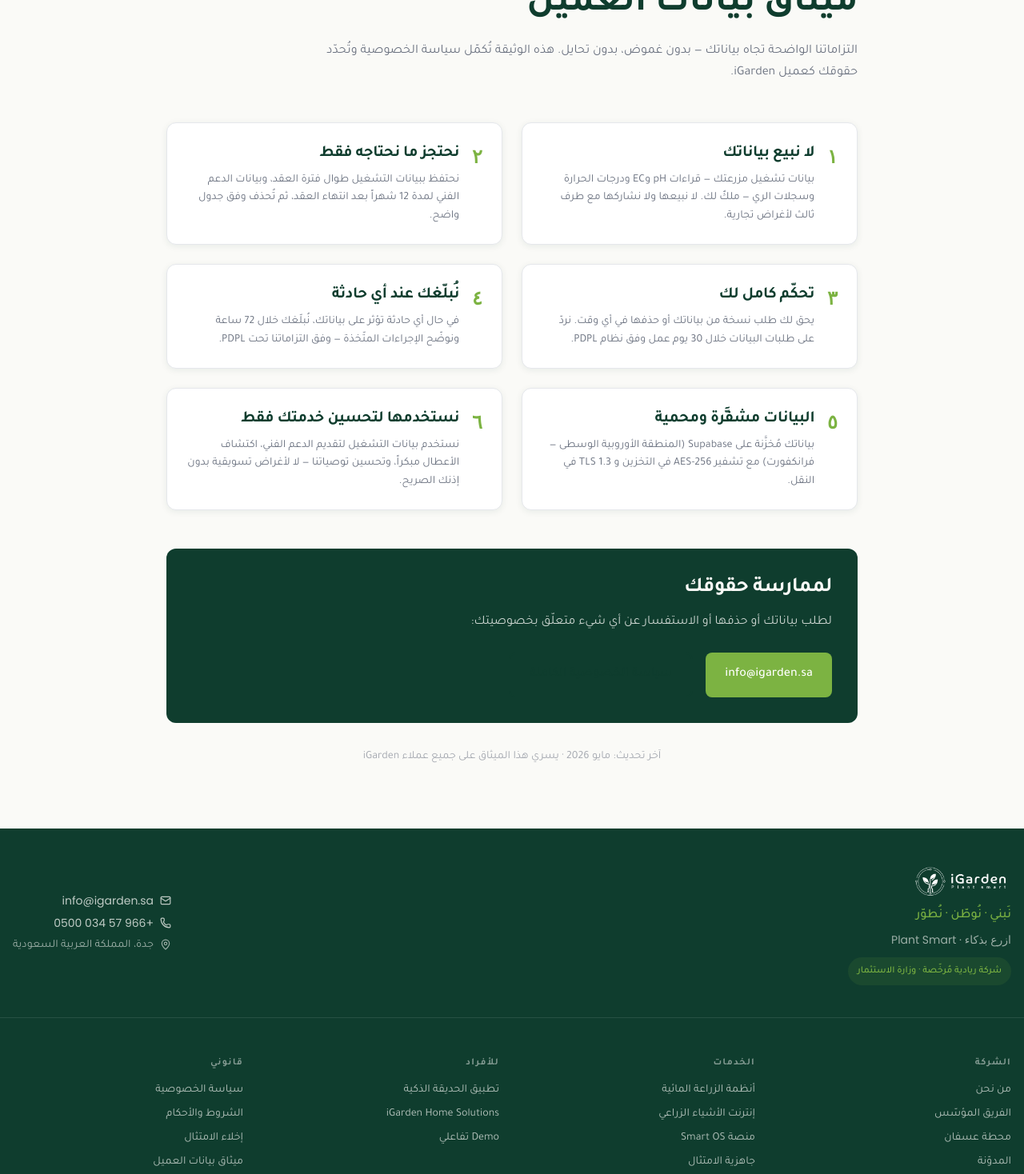
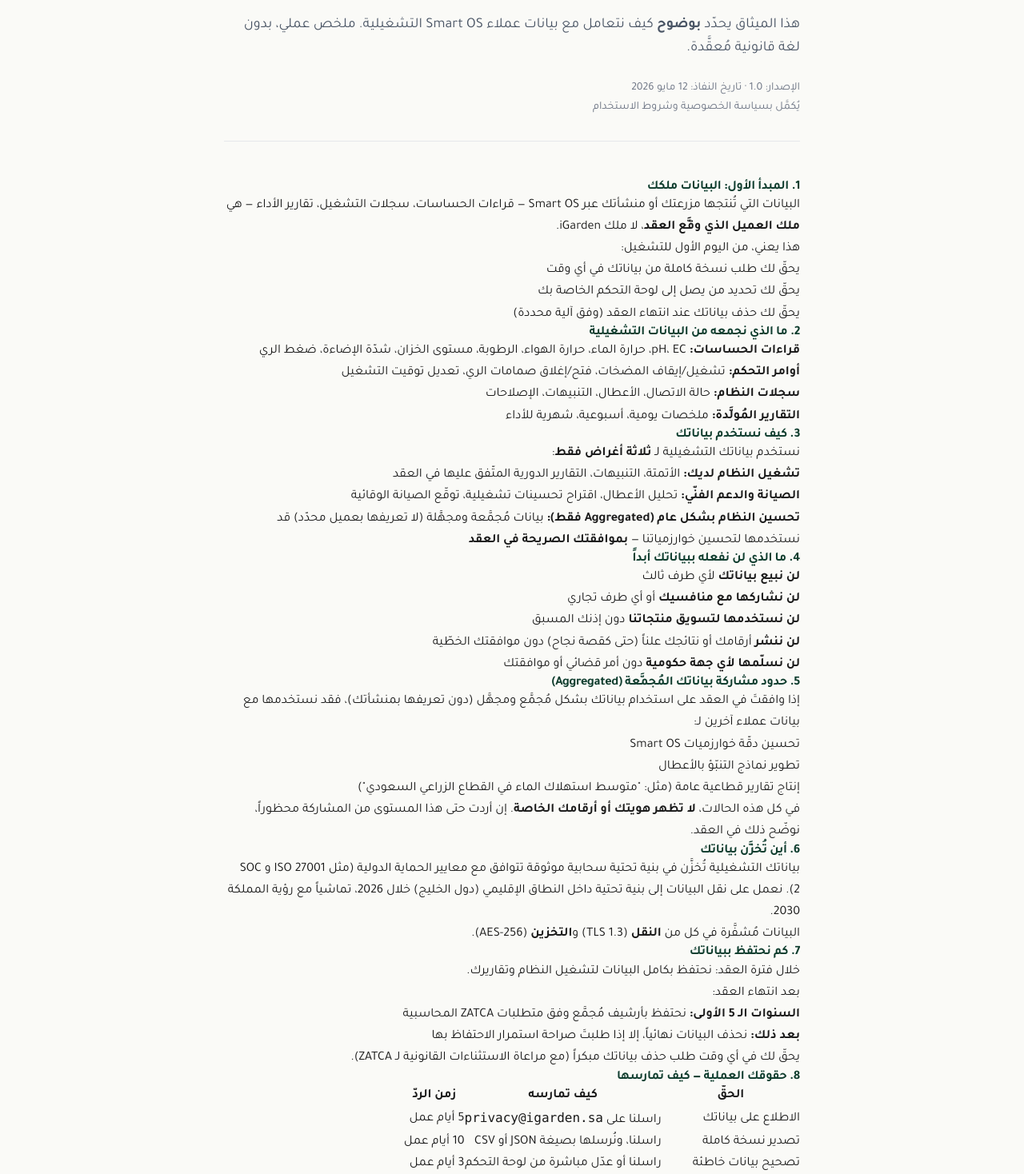
Before and after one commit to iGardenSA/igarden-web, a Next.js app: page /data-charter in a window 1280 px wide. Shown: the part 200-1668 px from the top of the page at 80% size. Built offline with nearby package versions, Linux system fonts and the light colour scheme.

Commit message:
feat(legal): add data charter page

```diff
--- a/src/app/data-charter/page.tsx
+++ b/src/app/data-charter/page.tsx
@@ -1,97 +1,273 @@
 import type { Metadata } from "next";
-import { CTAButton } from "@/components/shared/CTAButton";
 
 export const metadata: Metadata = {
-  title: "ميثاق بيانات العميل",
+  title: "ميثاق بيانات العميل | iGarden",
   description:
-    "ميثاق بيانات العميل — التزامات iGarden تجاه بيانات عملائها وفق نظام PDPL السعودي.",
+    "كيف نتعامل مع بيانات عملاء Smart OS — ملكية، سيطرة، وحدود الاستخدام.",
   alternates: { canonical: "https://igarden.sa/data-charter" },
+  robots: { index: true, follow: true },
 };
-
-const COMMITMENTS = [
-  {
-    num: "١",
-    title: "لا نبيع بياناتك",
-    desc: "بيانات تشغيل مزرعتك — قراءات pH وEC ودرجات الحرارة وسجلات الري — ملكٌ لك. لا نبيعها ولا نشاركها مع طرف ثالث لأغراض تجارية.",
-  },
-  {
-    num: "٢",
-    title: "نحتجز ما نحتاجه فقط",
-    desc: "نحتفظ ببيانات التشغيل طوال فترة العقد، وبيانات الدعم الفني لمدة 12 شهراً بعد انتهاء العقد، ثم تُحذف وفق جدول واضح.",
-  },
-  {
-    num: "٣",
-    title: "تحكّم كامل لك",
-    desc: "يحق لك طلب نسخة من بياناتك أو حذفها في أي وقت. نردّ على طلبات البيانات خلال 30 يوم عمل وفق نظام PDPL.",
-  },
-  {
-    num: "٤",
-    title: "نُبلّغك عند أي حادثة",
-    desc: "في حال أي حادثة تؤثر على بياناتك، نُبلّغك خلال 72 ساعة ونوضّح الإجراءات المتّخذة — وفق التزاماتنا تحت PDPL.",
-  },
-  {
-    num: "٥",
-    title: "البيانات مشفَّرة ومحمية",
-    desc: "بياناتك مُخزَّنة على Supabase (المنطقة الأوروبية الوسطى — فرانكفورت) مع تشفير AES-256 في التخزين و TLS 1.3 في النقل.",
-  },
-  {
-    num: "٦",
-    title: "نستخدمها لتحسين خدمتك فقط",
-    desc: "نستخدم بيانات التشغيل لتقديم الدعم الفني، اكتشاف الأعطال مبكراً، وتحسين توصياتنا — لا لأغراض تسويقية بدون إذنك الصريح.",
-  },
-];
 
 export default function DataCharterPage() {
   return (
-    <section className="section-light py-20">
-      <div className="container mx-auto px-4 max-w-4xl">
-        <p className="text-lime text-sm font-bold uppercase tracking-widest mb-3">
-          قانوني · PDPL
+    <main className="container mx-auto max-w-3xl px-6 py-16" dir="rtl">
+      <header className="mb-12 border-b border-gray-200 pb-8">
+        <p className="text-sm text-emerald-700 mb-3">
+          شركة انتيليجنت غاردن (ذات مسؤولية محدودة)
         </p>
-        <h1 className="h1 text-deep-green mb-4">ميثاق بيانات العميل</h1>
-        <p className="body-base text-medium-gray max-w-2xl mb-12">
-          التزاماتنا الواضحة تجاه بياناتك — بدون غموض، بدون تحايل. هذه الوثيقة
-          تُكمّل سياسة الخصوصية وتُحدّد حقوقك كعميل iGarden.
+        <h1 className="text-4xl font-bold mb-4 text-gray-900">
+          ميثاق بيانات العميل
+        </h1>
+        <p className="text-gray-600 leading-relaxed text-lg">
+          هذا الميثاق يحدّد <strong>بوضوح</strong> كيف نتعامل مع بيانات
+          عملاء Smart OS التشغيلية. ملخص عملي، بدون لغة قانونية مُعقَّدة.
+        </p>
+        <div className="mt-6 text-sm text-gray-500 space-y-1">
+          <p>الإصدار: 1.0 · تاريخ النفاذ: 12 مايو 2026</p>
+          <p>يُكمَّل بسياسة الخصوصية وشروط الاستخدام</p>
+        </div>
+      </header>
+
+      <article className="prose prose-lg max-w-none prose-headings:text-gray-900 prose-a:text-emerald-700">
+        <h2>1. المبدأ الأول: البيانات ملكك</h2>
+        <p>
+          البيانات التي تُنتجها مزرعتك أو منشأتك عبر Smart OS — قراءات
+          الحساسات، سجلات التشغيل، تقارير الأداء — هي{" "}
+          <strong>ملك العميل الذي وقَّع العقد</strong>، لا ملك iGarden.
+        </p>
+        <p>هذا يعني، من اليوم الأول للتشغيل:</p>
+        <ul>
+          <li>يحقّ لك طلب نسخة كاملة من بياناتك في أي وقت</li>
+          <li>
+            يحقّ لك تحديد من يصل إلى لوحة التحكم الخاصة بك
+          </li>
+          <li>
+            يحقّ لك حذف بياناتك عند انتهاء العقد (وفق آلية محددة)
+          </li>
+        </ul>
+
+        <h2>2. ما الذي نجمعه من البيانات التشغيلية</h2>
+        <ul>
+          <li>
+            <strong>قراءات الحساسات:</strong> pH، EC، حرارة الماء، حرارة
+            الهواء، الرطوبة، مستوى الخزان، شدّة الإضاءة، ضغط الري
+          </li>
+          <li>
+            <strong>أوامر التحكم:</strong> تشغيل/إيقاف المضخات، فتح/إغلاق
+            صمامات الري، تعديل توقيت التشغيل
+          </li>
+          <li>
+            <strong>سجلات النظام:</strong> حالة الاتصال، الأعطال،
+            التنبيهات، الإصلاحات
+          </li>
+          <li>
+            <strong>التقارير المُولَّدة:</strong> ملخصات يومية، أسبوعية،
+            شهرية للأداء
+          </li>
+        </ul>
+
+        <h2>3. كيف نستخدم بياناتك</h2>
+        <p>
+          نستخدم بياناتك التشغيلية لـ{" "}
+          <strong>ثلاثة أغراض فقط</strong>:
+        </p>
+        <ol>
+          <li>
+            <strong>تشغيل النظام لديك:</strong> الأتمتة، التنبيهات،
+            التقارير الدورية المتّفق عليها في العقد
+          </li>
+          <li>
+            <strong>الصيانة والدعم الفنّي:</strong> تحليل الأعطال،
+            اقتراح تحسينات تشغيلية، توقّع الصيانة الوقائية
+          </li>
+          <li>
+            <strong>تحسين النظام بشكل عام (Aggregated فقط):</strong>{" "}
+            بيانات مُجمَّعة ومجهَّلة (لا تعريفها بعميل محدّد) قد
+            نستخدمها لتحسين خوارزمياتنا —{" "}
+            <strong>بموافقتك الصريحة في العقد</strong>
+          </li>
+        </ol>
+
+        <h2>4. ما الذي لن نفعله ببياناتك أبداً</h2>
+        <ul>
+          <li>
+            <strong>لن نبيع بياناتك</strong> لأي طرف ثالث
+          </li>
+          <li>
+            <strong>لن نشاركها مع منافسيك</strong> أو أي طرف تجاري
+          </li>
+          <li>
+            <strong>لن نستخدمها لتسويق منتجاتنا</strong> دون إذنك المسبق
+          </li>
+          <li>
+            <strong>لن ننشر</strong> أرقامك أو نتائجك علناً (حتى كقصة
+            نجاح) دون موافقتك الخطّية
+          </li>
+          <li>
+            <strong>لن نسلّمها لأي جهة حكومية</strong> دون أمر قضائي أو
+            موافقتك
+          </li>
+        </ul>
+
+        <h2>5. حدود مشاركة بياناتك المُجمَّعة (Aggregated)</h2>
+        <p>
+          إذا وافقتَ في العقد على استخدام بياناتك بشكل مُجمَّع ومجهَّل
+          (دون تعريفها بمنشأتك)، فقد نستخدمها مع بيانات عملاء آخرين لـ:
+        </p>
+        <ul>
+          <li>تحسين دقّة خوارزميات Smart OS</li>
+          <li>تطوير نماذج التنبّؤ بالأعطال</li>
+          <li>
+            إنتاج تقارير قطاعية عامة (مثل: "متوسط استهلاك الماء في
+            القطاع الزراعي السعودي")
+          </li>
+        </ul>
+        <p>
+          في كل هذه الحالات،{" "}
+          <strong>لا تظهر هويتك أو أرقامك الخاصة</strong>. إن أردت حتى
+          هذا المستوى من المشاركة محظوراً، نوضّح ذلك في العقد.
         </p>
 
-        <div className="grid grid-cols-1 md:grid-cols-2 gap-6 mb-12">
-          {COMMITMENTS.map(({ num, title, desc }) => (
-            <div
-              key={num}
-              className="bg-white rounded-card p-6 shadow-soft border border-light-gray"
-            >
-              <div className="flex items-start gap-4">
-                <span className="text-lime font-bold text-2xl font-latin flex-shrink-0 mt-0.5">
-                  {num}
-                </span>
-                <div>
-                  <h2 className="h4 text-deep-green mb-2">{title}</h2>
-                  <p className="body-sm text-medium-gray leading-relaxed">{desc}</p>
-                </div>
-              </div>
-            </div>
-          ))}
+        <h2>6. أين تُخزَّن بياناتك</h2>
+        <p>
+          بياناتك التشغيلية تُخزَّن في بنية تحتية سحابية موثوقة تتوافق
+          مع معايير الحماية الدولية (مثل ISO 27001 و SOC 2). نعمل على نقل
+          البيانات إلى بنية تحتية داخل النطاق الإقليمي (دول الخليج) خلال
+          2026، تماشياً مع رؤية المملكة 2030.
+        </p>
+        <p>
+          البيانات مُشفَّرة في كل من <strong>النقل</strong> (TLS 1.3) و
+          <strong>التخزين</strong> (AES-256).
+        </p>
+
+        <h2>7. كم نحتفظ ببياناتك</h2>
+        <p>
+          خلال فترة العقد: نحتفظ بكامل البيانات لتشغيل النظام وتقاريرك.
+        </p>
+        <p>بعد انتهاء العقد:</p>
+        <ul>
+          <li>
+            <strong>السنوات الـ 5 الأولى:</strong> نحتفظ بأرشيف مُجمَّع
+            وفق متطلبات ZATCA المحاسبية
+          </li>
+          <li>
+            <strong>بعد ذلك:</strong> نحذف البيانات نهائياً، إلا إذا طلبتَ
+            صراحة استمرار الاحتفاظ بها
+          </li>
+        </ul>
+        <p>
+          يحقّ لك في أي وقت طلب حذف بياناتك مبكراً (مع مراعاة
+          الاستثناءات القانونية لـ ZATCA).
+        </p>
+
+        <h2>8. حقوقك العملية — كيف تمارسها</h2>
+        <div className="overflow-x-auto">
+          <table>
+            <thead>
+              <tr>
+                <th>الحقّ</th>
+                <th>كيف تمارسه</th>
+                <th>زمن الردّ</th>
+              </tr>
+            </thead>
+            <tbody>
+              <tr>
+                <td>الاطلاع على بياناتك</td>
+                <td>
+                  راسلنا على{" "}
+                  <a href="mailto:privacy@igarden.sa">
+                    <code>privacy@igarden.sa</code>
+                  </a>
+                </td>
+                <td>5 أيام عمل</td>
+              </tr>
+              <tr>
+                <td>تصدير نسخة كاملة</td>
+                <td>راسلنا، ونُرسلها بصيغة JSON أو CSV</td>
+                <td>10 أيام عمل</td>
+              </tr>
+              <tr>
+                <td>تصحيح بيانات خاطئة</td>
+                <td>راسلنا أو عدّل مباشرة من لوحة التحكم</td>
+                <td>3 أيام عمل</td>
+              </tr>
+              <tr>
+                <td>حذف بيانات</td>
+                <td>راسلنا (مع مراعاة استثناءات ZATCA)</td>
+                <td>30 يوماً</td>
+              </tr>
+              <tr>
+                <td>سحب موافقة Aggregated</td>
+                <td>راسلنا، يدخل التعديل في عقد إضافي</td>
+                <td>10 أيام عمل</td>
+              </tr>
+            </tbody>
+          </table>
         </div>
 
-        <div className="bg-deep-green rounded-card p-8 text-cream">
-          <h2 className="h3 text-cream mb-3">لممارسة حقوقك</h2>
-          <p className="body-base text-cream/80 mb-6">
-            لطلب بياناتك أو حذفها أو الاستفسار عن أي شيء متعلّق بخصوصيتك:
-          </p>
-          <div className="flex flex-wrap gap-4">
-            <CTAButton href="mailto:info@igarden.sa" variant="lime" external>
-              info@igarden.sa
-            </CTAButton>
-            <CTAButton href="/privacy" variant="outline-green">
-              سياسة الخصوصية الكاملة
-            </CTAButton>
-          </div>
-        </div>
+        <h2>9. ماذا يحدث عند انتهاء العقد</h2>
+        <ol>
+          <li>
+            <strong>قبل 30 يوماً من الانتهاء:</strong> نُذكّرك بآلية
+            تسليم البيانات
+          </li>
+          <li>
+            <strong>عند الانتهاء:</strong> نُرسل لك نسخة كاملة من
+            بياناتك بصيغتك المفضّلة
+          </li>
+          <li>
+            <strong>بعد 30 يوماً من الانتهاء:</strong> نُحوّل الوصول إلى
+            وضع "أرشيف فقط" (لا تشغيل جديد)
+          </li>
+          <li>
+            <strong>بعد 5 سنوات:</strong> نحذف الأرشيف نهائياً، إلا بطلب
+            صريح منك
+          </li>
+        </ol>
 
-        <p className="text-sm text-medium-gray/60 mt-8 text-center">
-          آخر تحديث: مايو 2026 · يسري هذا الميثاق على جميع عملاء iGarden
+        <h2>10. الشكاوى</h2>
+        <p>إن رأيت أنّا أخللنا بأي بند من هذا الميثاق:</p>
+        <ol>
+          <li>
+            راسلنا على{" "}
+            <a href="mailto:privacy@igarden.sa">
+              <code>privacy@igarden.sa</code>
+            </a>{" "}
+            — نلتزم بالردّ خلال 7 أيام
+          </li>
+          <li>
+            إن لم تكن النتيجة مرضية، يحقّ لك رفع شكوى للهيئة السعودية
+            للبيانات والذكاء الاصطناعي (SDAIA)
+          </li>
+          <li>
+            للنزاعات التجارية، يطبَّق ما هو منصوص عليه في شروط الاستخدام
+            (محاكم جدة + SCCA)
+          </li>
+        </ol>
+
+        <h2>11. لماذا نشرنا هذا الميثاق</h2>
+        <p>
+          الميثاق <strong>ليس مطلوباً قانونياً</strong> بشكله الحالي.
+          نشرناه لأن:
         </p>
-      </div>
-    </section>
+        <ul>
+          <li>الشفافية أساس الثقة في B2B الزراعي</li>
+          <li>
+            عميلنا يستثمر في مشروع طويل الأمد، ويستحقّ أن يعرف كيف
+            نتعامل مع بياناته من اليوم الأول
+          </li>
+          <li>
+            نُؤمن أن "الامتثال أصيل لا إضافة" — وهذه إحدى قيمنا
+          </li>
+        </ul>
+      </article>
+
+      <footer className="mt-16 pt-8 border-t border-gray-200 text-sm text-gray-500">
+        <p>
+          الإصدار 1.0 · 12 مايو 2026 · يُكمَّل بسياسة الخصوصية وشروط
+          الاستخدام.
+        </p>
+      </footer>
+    </main>
   );
 }
```
